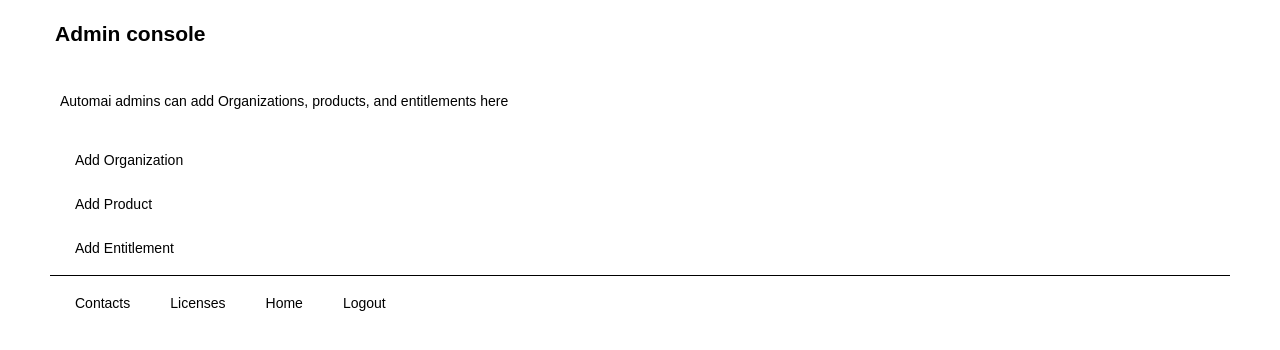
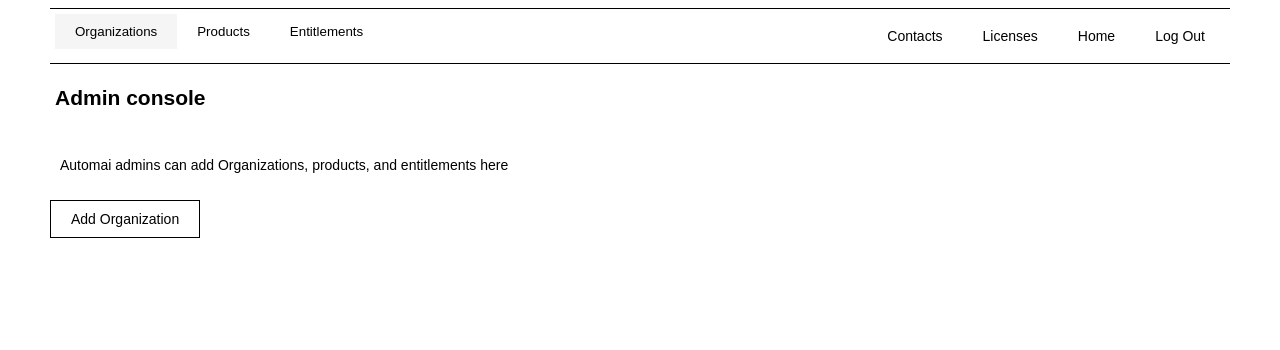
Before and after one commit to lux3hs/contactmgr, a Django app: page /contacts/admin-dash in a window 1280 px wide. Shown: the top 350 px of the page. Run offline with Django 3.2, Linux system fonts and the light colour scheme; a user stored in the database is signed in; data comes from the database, SQL or seed files in the repository; both versions use the stored data as it was after the commit.

Commit message:
Add tabbed pages to admin dash

```diff
--- a/manage_contacts/templates/manage_contacts/admin-dash.html
+++ b/manage_contacts/templates/manage_contacts/admin-dash.html
@@ -5,39 +5,52 @@
 {% block head %}
 {% load static %}
 <link rel="stylesheet" type="text/css" href="{% static 'manage_contacts/css/style.css' %}">
+<script src="{% static "manage_contacts/js/script.js" %}"></script>
+
 {% endblock head %}
 
-{% block banner %}{% endblock banner %}
+{% block banner %}
+
+<div class="flex-container flex-row border-top app-banner">
+  <div class="tab">
+  <button class="js-tablinks" id="js-default-open" onclick="changePage(event, 'organizations-tab')">Organizations</button>
+  <button class="js-tablinks" onclick="changePage(event, 'products-tab')">Products</button>
+  <button class="js-tablinks" onclick="changePage(event, 'entitlements-tab')">Entitlements</button>
+
+  </div>
+  <div class="nav-row navigation-buttons">
+    <p><a href="{% url 'manage_contacts' %}">Contacts</a></p>
+    <p><a href="{% url 'manage_licenses' %}">Licenses</a></p>
+    <p><a href="{% url 'homepage' %}">Home</a></p>
+    <p><a href="{% url 'logout' %}">Log Out</a></p>
+  </div>
+</div>
+
+{% endblock banner %}
 
 {% block logocontainer %}{% endblock logocontainer %}
 
 {% block main %}
 <h2 class="flex-container">Admin console</h2>
-
-{% if user_org == "automai" and user_role == "admin" %}
-
-
 <div class="flex-container">
 <p class="text-container">Automai admins can add Organizations, products, and entitlements here</p>
 </div>
+{% if user_org == "automai" and user_role == "admin" %}
 
-<div class="flex-container navigation-buttons">
+<div id="organizations-tab" class="js-tabcontent">
+  <script>document.getElementById("js-default-open").click();</script>
 <p><a href="{% url 'add_organization' %}">Add Organization</a></p>
+</div>
+
+<div id="products-tab" class="js-tabcontent">
 <p><a href="{% url 'add_product' %}">Add Product</a></p>
+</div>
+
+<div id="entitlements-tab" class="js-tabcontent">
 <p><a href="{% url 'add_entitlement' %}">Add Entitlement</a></p>
-
 </div>
 
 {% else %}
   <p>Not authorized.</p>
 {% endif %}
-
-
-<div class="flex-container flex-row border-top navigation-buttons">
-<p><a href="{% url 'manage_contacts' %}">Contacts</a></p>
-<p><a href="{% url 'manage_licenses' %}">Licenses</a></p>
-
-<p><a href="{% url 'homepage' %}">Home</a></p>
-<p><a href="{% url 'logout' %}">Logout</a></p>
-</div>
 {% endblock main %}
--- a/manage_contacts/views.py
+++ b/manage_contacts/views.py
@@ -104,11 +104,10 @@
     return render(request, "manage_contacts/add-contact.html", context)
 
 
-
-
 ##Automai admin views
 @login_required
 def admin_dash(request):
+    """ Render admin dash """
     current_user = request.user
     user_id = current_user.id
     user_data = Contact.objects.filter(user_id=user_id).get()
@@ -119,6 +118,7 @@
 
 @login_required
 def add_organization(request):
+    """ Render add organization page"""
     org_form = OrgCreationForm()
     current_user = request.user
     user_id = current_user.id
@@ -143,6 +143,7 @@
 
 @login_required
 def add_product(request):
+    """ Render add product page """
     product_form = ProductCreationForm()
     current_user = request.user
     user_id = current_user.id
@@ -169,6 +170,7 @@
 
 @login_required
 def add_entitlement(request):
+    """ Render add entitlement page """
     current_user = request.user
     user_id = current_user.id
     user_data = Contact.objects.filter(user_id=user_id).get()
--- a/static/css/licensepgm/style.css
+++ b/static/css/licensepgm/style.css
@@ -223,12 +223,14 @@
 
 /* Style the widget border */
 .widget-box{
-  width:fit-content;
-  block-size: fit-content;
+  border:none;
+  outline:none;
+  /* width:fit-content; */
+  /* block-size: fit-content; */
   /* border:none; */
-  border:2px solid darkgray;
+  /* border:2px solid darkgray; */
   /* border-radius: 15px; */
-  padding: 5px;
+  /* padding: 5px; */
   background-color: lightgray;
   /* background-image: linear-gradient(to bottom right, darkgray,whitesmoke); */
 }
@@ -273,21 +275,21 @@
 
 /* Block container styles */
 
-.container-border{
+.widget-container{
   border:none;
   /* border-radius: 15px; */
   outline:none;
   background-color: lightgray;
 }
 
-.container-border a{
+.widget-container a{
   border:none;
   /* border-radius: 15px; */
   outline:none;
 
 }
 
-.container-border input{
+.widget-container input{
   /* border:none; */
   /* border-radius: 15px; */
   /* outline:none; */
@@ -390,6 +392,10 @@
   justify-content: center;
 }
 
+.flex-left{
+  justify-content: left;
+}
+
 .left-text{
   text-align:left;
 }
--- a/templates/homepage.html
+++ b/templates/homepage.html
@@ -21,11 +21,11 @@
     <div class="flex-container flex-center flex-row navigation-buttons">
         <p><a href="{% url 'manage_licenses' %}">Manage Licenses</a></p>
         <p><a href="{% url 'manage_contacts' %}">Manage Contacts</a></p>
-        <p class="border-full"><a href="{% url 'admin_dash' %}">Automai Admin</a></p>
+        <p><a href="{% url 'admin_dash' %}">Automai Admin</a></p>
 
   {% else %}
   <div class="flex-container flex-center login-container">
-    <div class="flex-container widget-box">
+    <div class="flex-box widget-box">
     <p class="text-container">You are not logged in.</p>
     <p><a href="{% url 'login' %}">Log In</a></p>
     </div>
--- a/templates/registration/login.html
+++ b/templates/registration/login.html
@@ -5,7 +5,7 @@
 
 {% block main %}
 <div class="flex-container flex-center login-container">
-  <div class="widget-box">
+  <div class="flex-box widget-box">
     <h3>Log In</h3>
     <form method="post">
       {% csrf_token %}
```
Also changed, not shown: manage_contacts/templates/manage_contacts/manage-contacts.html (+8 -9 lines), manage_licenses/templates/manage_licenses/manage-licenses.html (+8 -3 lines), db.sqlite3.
